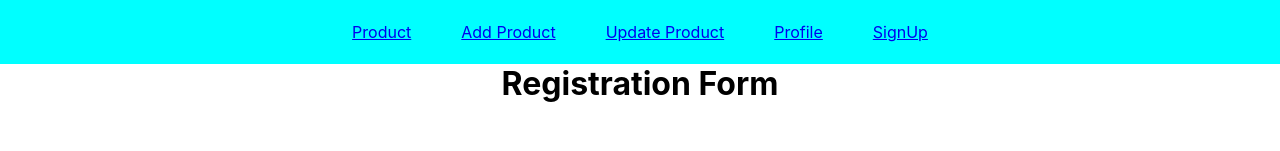
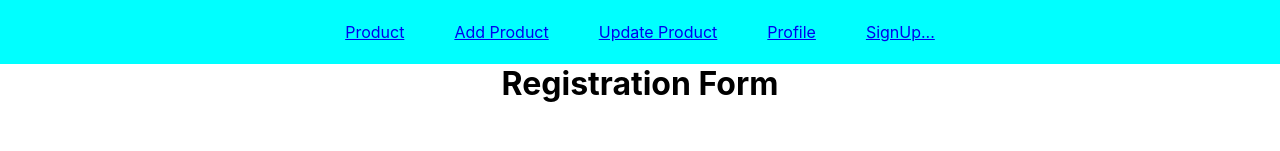
Before and after one commit to AnkitTomar2312/E-commerce, a React (Create React App) app: page /register in a window 1280 px wide. Shown: the top 151 px of the page. Built offline with nearby package versions, Linux system fonts and the light colour scheme.

Commit message:
bug fixes

```diff
--- a/src/components/Nav/nav.js
+++ b/src/components/Nav/nav.js
@@ -38,7 +38,7 @@ const Nav = () => {
             Logout
           </Link>
         ) : (
-          <Link to="/register">SignUp</Link>
+          <Link to="/register">SignUp...</Link>
         )}
       </li>
     </ul>
```
